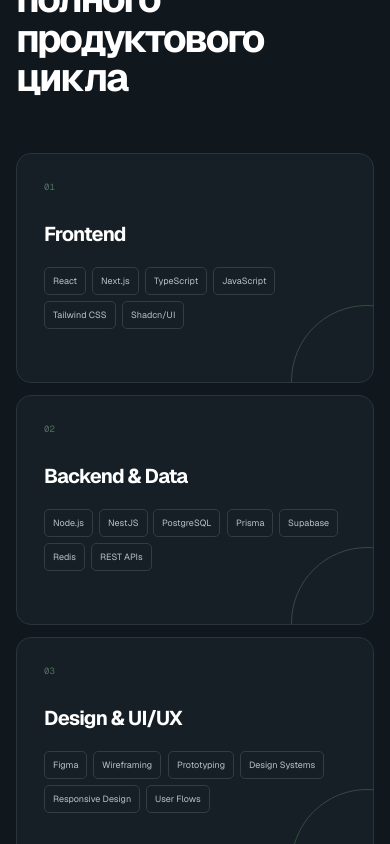
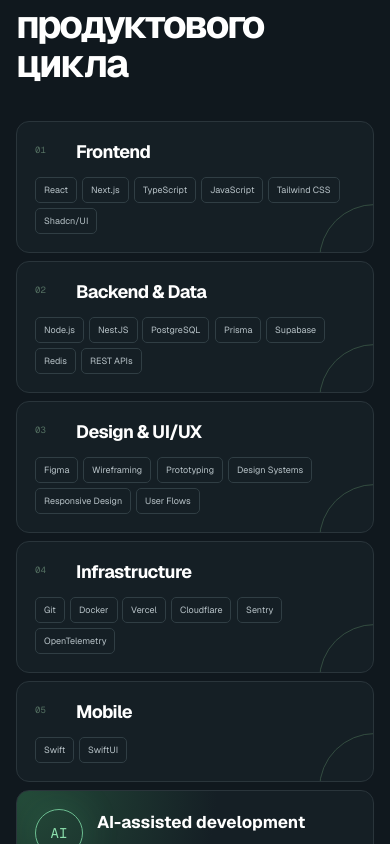
Before and after one commit to WHOAMI54664/Portfolio_Rodnaiev, a Next.js app: page / in a window 390 px wide. Shown: the part 6080-6924 px from the top of the page. Built offline with nearby package versions, Linux system fonts and the light colour scheme.

Commit message:
Compact technologies into responsive columns

```diff
--- a/app/globals.css
+++ b/app/globals.css
@@ -127,9 +127,9 @@
 .process-panel { grid-column: 1/-1; margin-top: 5px; padding: 35px; border: 1px solid var(--line); border-radius: 18px; background: #f5f8f6; }.process-heading { margin-bottom: 27px; display: grid; grid-template-columns: 110px minmax(250px,.8fr) minmax(300px,1fr); gap: 27px; align-items: start; }.process-heading small { padding-top: 5px; color: var(--mint-deep); font: 9px var(--font-geist-mono),monospace; letter-spacing: .1em; }.process-heading h3 { margin: 0; color: var(--ink); font-size: clamp(25px,2.5vw,34px); line-height: 1.04; letter-spacing: -.045em; }.process-heading p { max-width: 560px; margin: 0; color: var(--muted); font-size: 13px; line-height: 1.65; }
 .process { display: grid; grid-template-columns: repeat(7,1fr); overflow: hidden; border: 1px solid var(--line); border-radius: 12px; background: white; }.process > div { min-height: 108px; padding: 16px; display: flex; flex-direction: column; justify-content: space-between; border-right: 1px solid var(--line); }.process > div:last-child { border-right: 0; }.process > div b { color: var(--mint-deep); font: 9px var(--font-geist-mono),monospace; }.process > div span { font-size: 11px; font-weight: 650; line-height: 1.3; }
 
-.skills-section { padding: 110px 0 120px; border-block: 1px solid var(--line); background: #10181e; color: white; }.skills-section .section-kicker { color: #76ca9b; }.section-heading.compact { margin-bottom: 42px; }.skills-section .section-heading h2 { max-width: 640px; }
-.skills-grid { display: grid; grid-template-columns: repeat(12,1fr); gap: 12px; }.skill-card, .ai-card { position: relative; min-height: 230px; padding: 27px; border: 1px solid #2a353b; border-radius: 15px; background: #151f25; overflow: hidden; }.skill-card::after { content: ""; position: absolute; width: 150px; height: 150px; right: -70px; bottom: -75px; border: 1px solid #334c40; border-radius: 50%; }.skill-1,.skill-2,.skill-3 { grid-column: span 4; }.skill-4 { grid-column: span 5; }.skill-5 { grid-column: span 3; }.skill-index { color: #547062; font: 9px var(--font-geist-mono),monospace; }.skill-card h3 { margin: 28px 0 20px; font-size: 20px; letter-spacing: -.04em; }.skill-card > div:last-child { display: flex; flex-wrap: wrap; gap: 6px; }.skill-card > div:last-child span { padding: 7px 8px; border: 1px solid #303e44; border-radius: 5px; color: #b8c3c8; font-size: 9px; }
-.ai-card { grid-column: span 4; min-height: 255px; display: grid; grid-template-columns: 77px 1fr; gap: 22px; align-items: start; background: radial-gradient(circle at 0 0,#244b39,#151f25 50%); }.ai-orb { width: 72px; height: 72px; display: grid; place-items: center; border: 1px solid #5fac83; border-radius: 50%; color: #8ce0ad; font: 18px var(--font-geist-mono),monospace; box-shadow: 0 0 35px rgba(78,191,126,.15); }.ai-card h3 { margin: 5px 0 12px; font-size: 19px; }.ai-card p { margin: 0; color: #9fadb3; font-size: 11px; line-height: 1.6; }.ai-card code { position: absolute; left: 28px; bottom: 22px; color: #65a981; font-size: 9px; }
+.skills-section { padding: 88px 0 96px; border-block: 1px solid var(--line); background: #10181e; color: white; }.skills-section .section-kicker { color: #76ca9b; }.section-heading.compact { margin-bottom: 30px; }.skills-section .section-heading h2 { max-width: 640px; }
+.skills-grid { display: grid; grid-template-columns: repeat(2,minmax(0,1fr)); gap: 10px; }.skill-card, .ai-card { position: relative; min-height: 150px; padding: 21px; border: 1px solid #2a353b; border-radius: 13px; background: #151f25; overflow: hidden; }.skill-card { display: grid; grid-template-columns: 30px 1fr; grid-template-rows: auto 1fr; column-gap: 11px; row-gap: 17px; align-content: start; }.skill-card::after { content: ""; position: absolute; width: 110px; height: 110px; right: -58px; bottom: -64px; border: 1px solid #334c40; border-radius: 50%; }.skill-1,.skill-2,.skill-3,.skill-4,.skill-5 { grid-column: auto; }.skill-index { padding-top: 4px; color: #547062; font: 9px var(--font-geist-mono),monospace; }.skill-card h3 { margin: 0; font-size: 18px; letter-spacing: -.035em; }.skill-card > div:last-child { grid-column: 1/-1; display: flex; flex-wrap: wrap; gap: 5px; align-content: flex-start; }.skill-card > div:last-child span { padding: 6px 8px; border: 1px solid #303e44; border-radius: 5px; color: #b8c3c8; font-size: 9px; }
+.ai-card { grid-column: auto; display: grid; grid-template-columns: 58px 1fr; gap: 18px; align-items: start; background: radial-gradient(circle at 0 0,#244b39,#151f25 50%); }.ai-orb { width: 56px; height: 56px; display: grid; place-items: center; border: 1px solid #5fac83; border-radius: 50%; color: #8ce0ad; font: 16px var(--font-geist-mono),monospace; box-shadow: 0 0 35px rgba(78,191,126,.15); }.ai-card h3 { margin: 2px 0 8px; font-size: 18px; }.ai-card p { margin: 0; color: #9fadb3; font-size: 10.5px; line-height: 1.55; }.ai-card code { margin-top: 11px; display: block; color: #65a981; font-size: 8.5px; }
 
 .credentials { padding-block: 95px; display: grid; grid-template-columns: 1fr 1fr; gap: 10vw; }.credentials article { min-height: 260px; position: relative; padding: 38px; border: 1px solid var(--line); border-radius: 15px; }.credential-icon { position: absolute; top: 25px; right: 28px; color: var(--mint); }.credential-icon svg { width: 34px; height: 34px; }.credentials h3 { max-width: 450px; margin: 55px 0 8px; font-size: clamp(27px,3vw,40px); line-height: 1.03; letter-spacing: -.055em; }.credentials article > p:last-child { color: var(--muted); font-size: 12px; }
 .language-levels { margin-top: 45px; display: grid; gap: 24px; }.language-levels > div { display: grid; gap: 8px; }.language-levels span { display: flex; justify-content: space-between; align-items: baseline; }.language-levels b { font-size: 12px; }.language-levels small { color: var(--muted); font-size: 9px; }.language-levels i { height: 2px; position: relative; background: #e7ebe8; }.language-levels i::after { content: ""; position: absolute; inset: 0 auto 0 0; width: var(--level); background: var(--mint); }
@@ -224,7 +224,7 @@
   .mobile-menu-footer > div { display: flex; gap: 16px; color: var(--ink); font-weight: 700; }.mobile-menu-footer > div a { display: inline-flex; align-items: center; gap: 6px; }.mobile-menu-footer > div svg { width: 14px; height: 14px; }.mobile-menu-footer > div a:last-child svg { color: #0a66c2; }
   .project-card, .project-card:nth-child(even) { grid-template-columns: 1fr 1fr; }.project-card:nth-child(even) .project-visual { order: initial; }.project-copy { padding: 40px; }
   .about-section { grid-template-columns: minmax(260px,.68fr) minmax(0,1.32fr); gap: 48px; }.process-heading { grid-template-columns: 90px minmax(230px,.8fr) minmax(260px,1fr); gap: 22px; }
-  .skill-1,.skill-2,.skill-3,.skill-4,.skill-5,.ai-card { grid-column: span 6; }
+  .skill-1,.skill-2,.skill-3,.skill-4,.skill-5,.ai-card { grid-column: auto; }
 }
 
 @media (max-width: 820px) {
@@ -240,7 +240,7 @@
   .section-shell { width: calc(100% - 32px); }.site-header { height: 70px; padding: 0 16px; }.header-right { gap: 7px; }.language-switcher button { padding: 6px 7px; }.mobile-menu-scrim { inset-block-start: 70px; }.mobile-menu { width: 100%; height: calc(100dvh - 70px); top: 70px; padding: 20px 18px 24px; border-left: 0; }.mobile-menu > a { min-height: 74px; grid-template-columns: 35px 1fr auto; }.mobile-menu > a span { font-size: 34px; }.mobile-menu-footer { align-items: flex-end; }.mobile-menu-footer > div { flex-direction: column; gap: 7px; }.hero { min-height: auto; padding-block: 48px 54px; }.hero h1 { margin-top: 22px; font-size: 48px; }.hero-intro { font-size: 17px; }.hero-actions { flex-wrap: wrap; }.location-line p { align-items: flex-start; flex-direction: column; gap: 3px; }
   .hero-visual { min-height: 360px; }.orb-one { width: 300px; height: 300px; }.code-window { width: 97%; min-height: 270px; }.code-window pre { padding: 42px 22px; font-size: 12px; }.floating-card { right: -3px; bottom: 19px; min-width: 170px; }.tech-pill { display: none; }
   .work-section,.about-section,.skills-section { padding-block: 78px; }.section-heading h2,.about-copy h2,.contact-inner h2 { font-size: 39px; }.project-filters { width: 100%; }.project-filters button { flex: 1; padding-inline: 7px; }.project-card .project-visual, .project-card:nth-child(even) .project-visual { min-height: 315px; }.project-copy { padding: 28px 24px 34px; }.project-copy h3 { font-size: 42px; }.project-actions { align-items: flex-start; flex-direction: column; gap: 17px; }.mockup { width: 94%; }.search-ui { padding: 36px 20px; }.phone,.food-phone { width: 27%; }.verify-float { left: 4px; }
-  .portrait-card { min-height: 285px; aspect-ratio: auto; }.monogram { width: 135px; height: 135px; font-size: 43px; }.about-copy h2 { margin-bottom: 22px; }.about-note { padding: 18px; }.role-panel { margin-top: 26px; }.process-panel { padding: 23px 18px; }.process-heading { margin-bottom: 21px; }.process { grid-template-columns: 1fr; }.process > div { min-height: 62px; padding: 14px; flex-direction: row; align-items: center; justify-content: flex-start; gap: 18px; border-right: 0; }.process > div:nth-child(even),.process > div:last-child { border-right: 0; }.process > div:last-child { border-bottom: 0; }.skills-grid { grid-template-columns: 1fr; }.skill-1,.skill-2,.skill-3,.skill-4,.skill-5,.ai-card { grid-column: auto; }.ai-card { grid-template-columns: 60px 1fr; }.ai-orb { width: 55px; height: 55px; }.credentials { grid-template-columns: 1fr; padding-block: 70px; }.credentials article { padding: 28px; }.credentials h3 { margin-top: 48px; }.contact-inner { padding-block: 70px; }.email-button b { font-size: 11px; }.contact-actions > div { flex-wrap: wrap; } footer { grid-template-columns: 1fr; gap: 15px; }
+  .portrait-card { min-height: 285px; aspect-ratio: auto; }.monogram { width: 135px; height: 135px; font-size: 43px; }.about-copy h2 { margin-bottom: 22px; }.about-note { padding: 18px; }.role-panel { margin-top: 26px; }.process-panel { padding: 23px 18px; }.process-heading { margin-bottom: 21px; }.process { grid-template-columns: 1fr; }.process > div { min-height: 62px; padding: 14px; flex-direction: row; align-items: center; justify-content: flex-start; gap: 18px; border-right: 0; }.process > div:nth-child(even),.process > div:last-child { border-right: 0; }.process > div:last-child { border-bottom: 0; }.skills-section { padding-block: 64px; }.section-heading.compact { margin-bottom: 24px; }.skills-grid { grid-template-columns: 1fr; gap: 8px; }.skill-card,.ai-card { min-height: 0; padding: 18px; }.skill-card { row-gap: 14px; }.skill-1,.skill-2,.skill-3,.skill-4,.skill-5,.ai-card { grid-column: auto; }.ai-card { grid-template-columns: 48px 1fr; gap: 14px; }.ai-orb { width: 48px; height: 48px; font-size: 14px; }.ai-card h3 { font-size: 17px; }.ai-card p { font-size: 10px; }.credentials { grid-template-columns: 1fr; padding-block: 70px; }.credentials article { padding: 28px; }.credentials h3 { margin-top: 48px; }.contact-inner { padding-block: 70px; }.email-button b { font-size: 11px; }.contact-actions > div { flex-wrap: wrap; } footer { grid-template-columns: 1fr; gap: 15px; }
   .modal-backdrop { padding: 0; }.case-modal { width: 100%; max-height: 100vh; height: 100%; border: 0; border-radius: 0; }.case-hero { padding: 40px 22px; }.case-hero h2 { font-size: 55px; }.case-hero .mockup { height: 280px; }.case-section,.case-details article { padding: 42px 22px; }.case-details { grid-template-columns: 1fr; }.case-details article { border-right: 0; }.case-footer { padding: 0 22px; }
 }
 
--- a/app/page.tsx
+++ b/app/page.tsx
@@ -575,7 +575,7 @@
       <section className="skills-section" id="skills">
         <div className="section-shell"><div className="section-heading compact"><div><p className="section-kicker">{t.skillsKicker}</p><h2>{t.skillsTitle}</h2></div></div><div className="skills-grid">
           {t.skillGroups.map(([name, skills], index) => <article className={`skill-card skill-${index + 1}`} key={name}><div className="skill-index">0{index + 1}</div><h3>{name}</h3><div>{skills.map((skill) => <span key={skill}>{skill}</span>)}</div></article>)}
-          <article className="ai-card"><div className="ai-orb">AI</div><div><h3>{t.aiTitle}</h3><p>{t.aiText}</p></div><code>human_judgment = true;</code></article>
+          <article className="ai-card"><div className="ai-orb">AI</div><div className="ai-copy"><h3>{t.aiTitle}</h3><p>{t.aiText}</p><code>human_judgment = true;</code></div></article>
         </div></div>
       </section>
 
```
